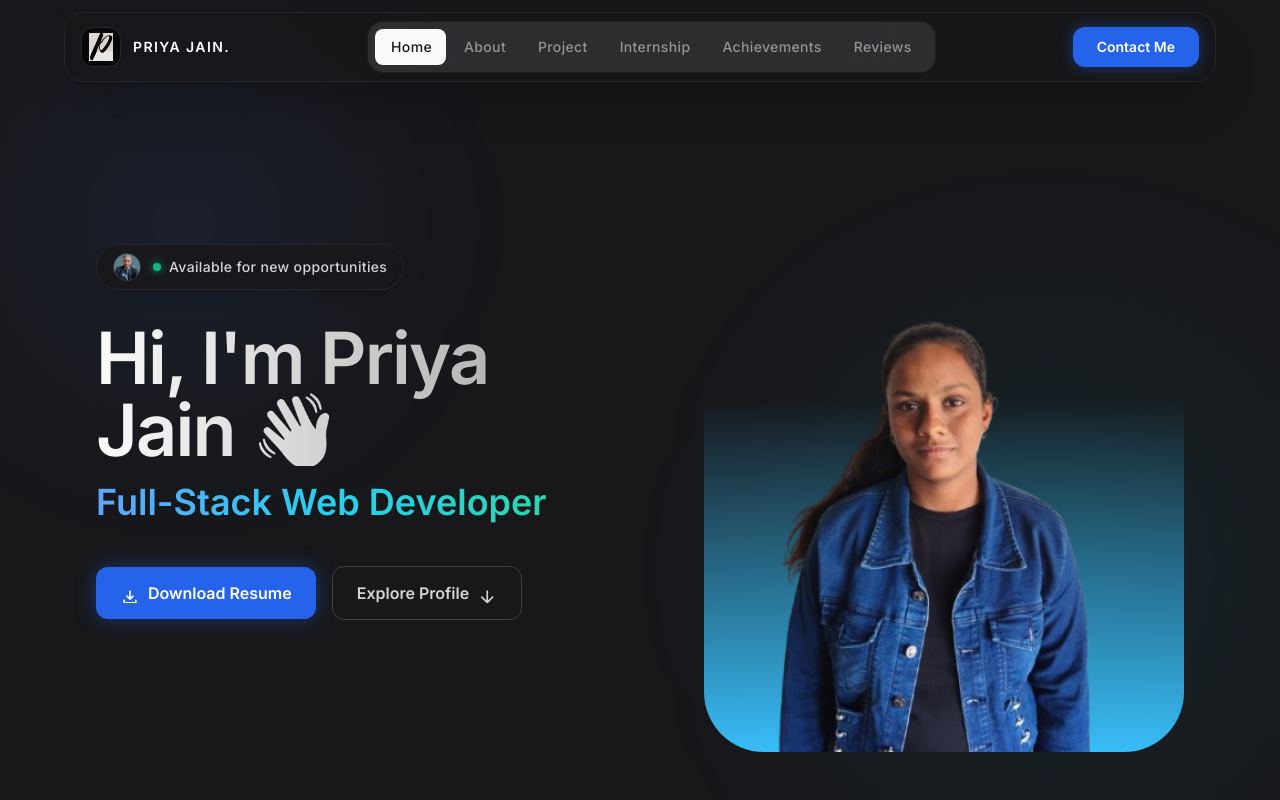
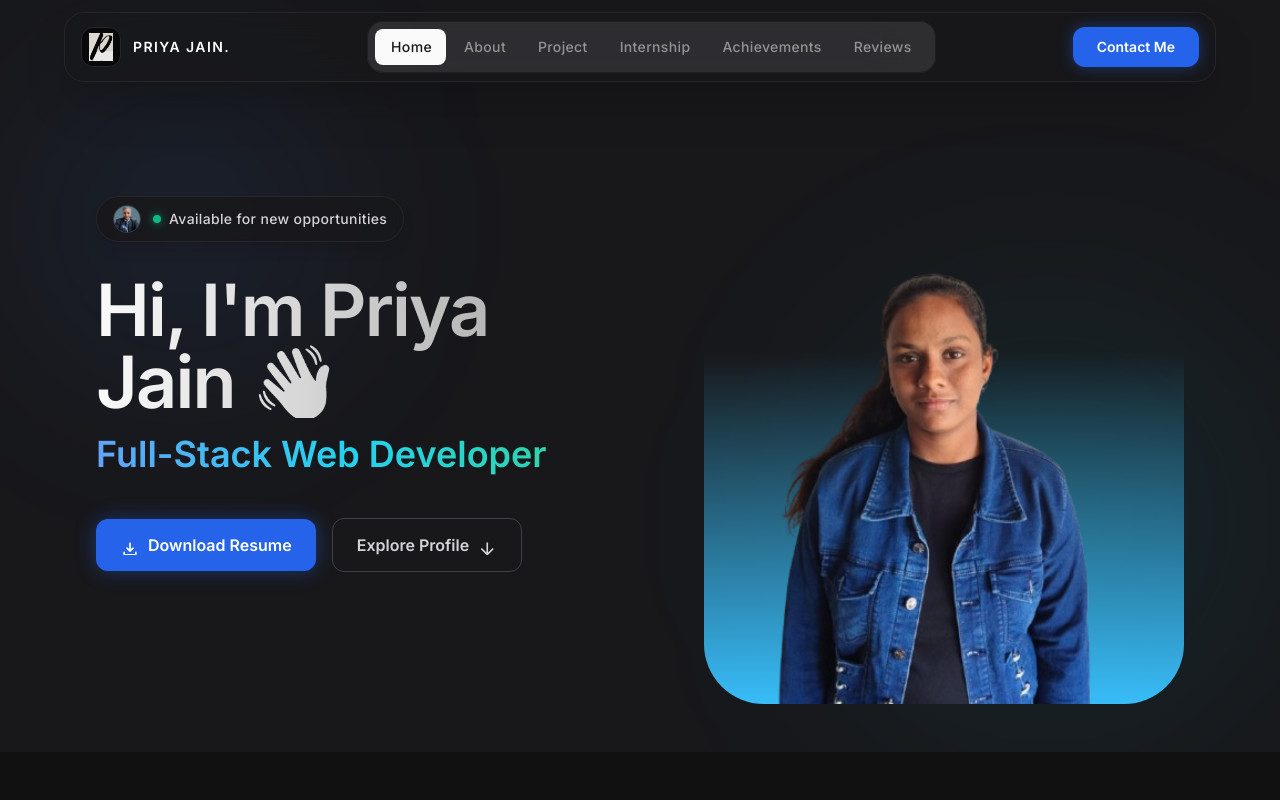
Before and after one commit to PJain7988/Portfolio, a React (Vite) app: page / in a window 1280 px wide. Shown: the top 800 px of the page. Built offline with nearby package versions, Linux system fonts and the light colour scheme.

Commit message:
Remove extra space below header in Hero section

```diff
--- a/src/components/Hero.jsx
+++ b/src/components/Hero.jsx
@@ -4,7 +4,7 @@ import { Typewriter } from "react-simple-typewriter";
 
 const Hero = () => {
     return (
-        <section id="home" className="pt-24 lg:pt-28 pb-12 overflow-hidden relative">
+        <section id="home" className="pt-12 lg:pt-16 pb-12 overflow-hidden relative">
             {/* Decorative background glows */}
             <div className="absolute top-20 left-10 w-72 h-72 bg-blue-500/10 rounded-full blur-[100px] pointer-events-none"></div>
             <div className="absolute bottom-10 right-10 w-96 h-96 bg-cyan-500/10 rounded-full blur-[120px] pointer-events-none"></div>
```
